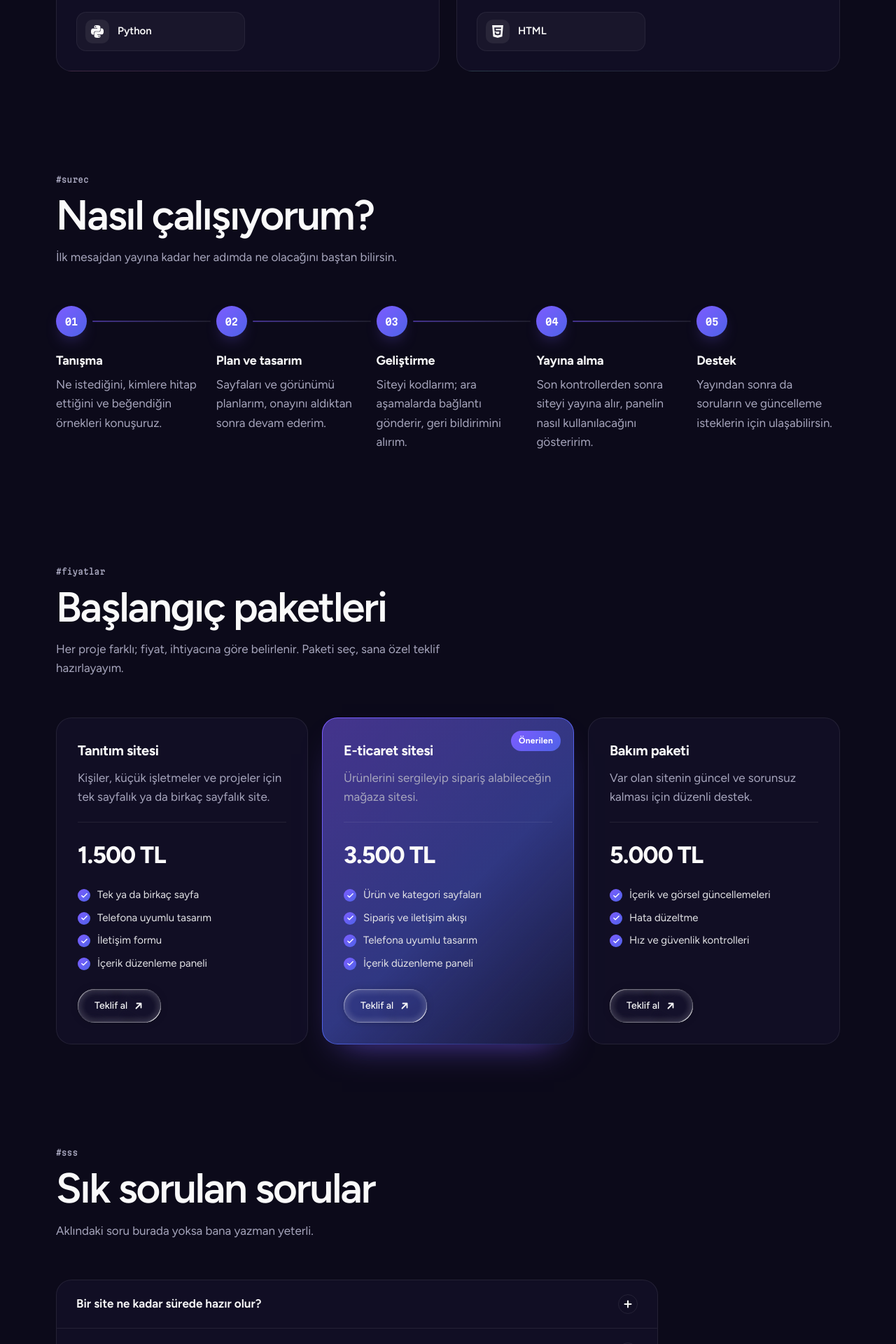
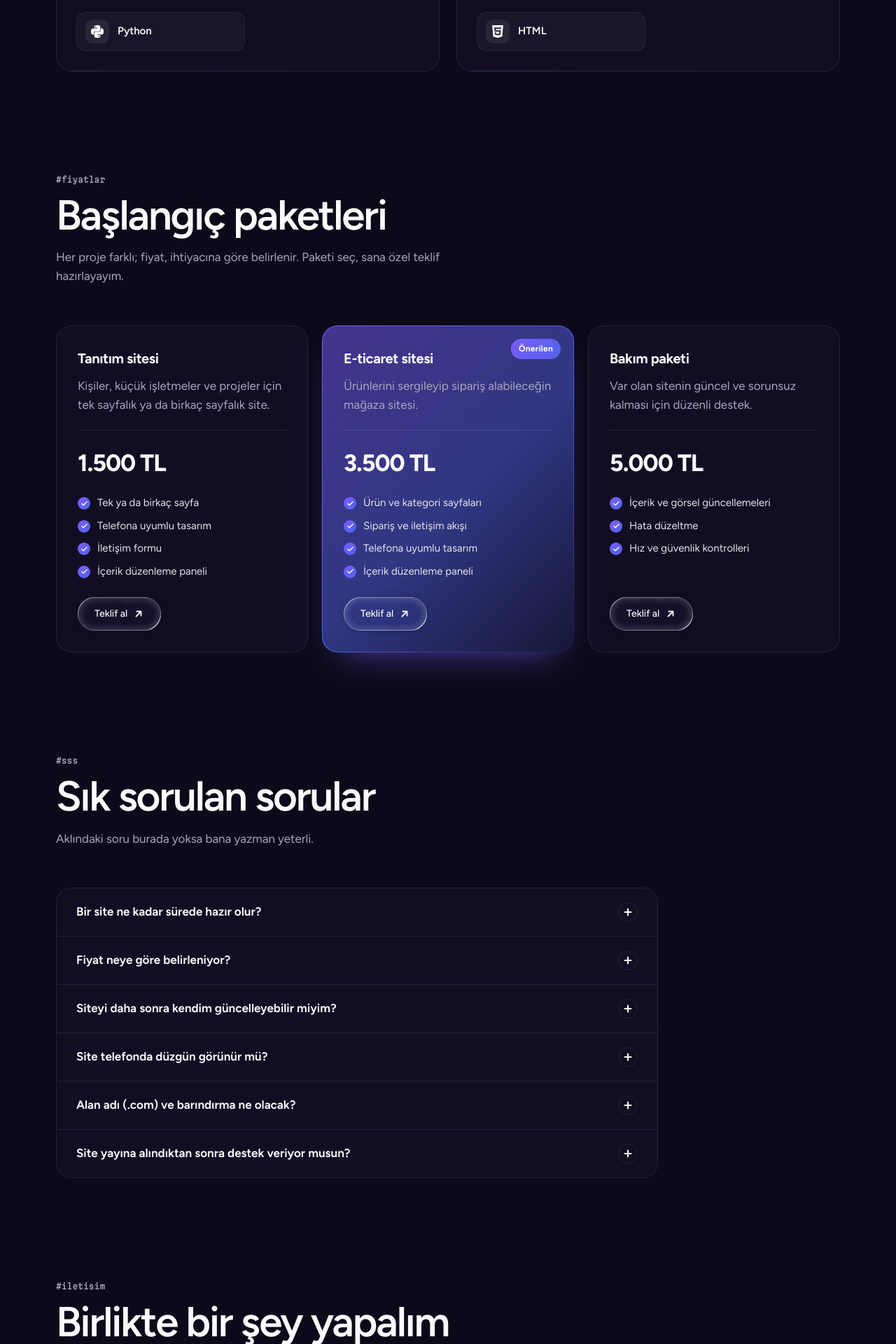
Before and after one commit to MuhammedHmz1453/MuhammedHmz1453.github.io, a Jekyll site: the page built from index.html, in a window 1280 px wide. Shown: the part 3682-5602 px from the top of the page at 70% size. Built offline with Jekyll 4.4.1, drawn with Linux system fonts in a browser that asks for light colours.

Commit message:
Çalışma süreci bölümü kaldırıldı
Co-Authored-By: Claude Opus 5.5 <noreply@anthropic.com>
Claude-Session: https://claude.ai/code/session_015cD98G2LMLwpiJcFaBPEqb

```diff
--- a/_data/surec.yml
+++ /dev/null
@@ -1,14 +0,0 @@
-# Bu dosya yönetim panelinden (/admin) düzenlenir.
-baslik: Nasıl çalışıyorum?
-aciklama: İlk mesajdan yayına kadar her adımda ne olacağını baştan bilirsin.
-adimlar:
-  - baslik: Tanışma
-    aciklama: Ne istediğini, kimlere hitap ettiğini ve beğendiğin örnekleri konuşuruz.
-  - baslik: Plan ve tasarım
-    aciklama: Sayfaları ve görünümü planlarım, onayını aldıktan sonra devam ederim.
-  - baslik: Geliştirme
-    aciklama: Siteyi kodlarım; ara aşamalarda bağlantı gönderir, geri bildirimini alırım.
-  - baslik: Yayına alma
-    aciklama: Son kontrollerden sonra siteyi yayına alır, panelin nasıl kullanılacağını gösteririm.
-  - baslik: Destek
-    aciklama: Yayından sonra da soruların ve güncelleme isteklerin için ulaşabilirsin.
--- a/css/style.css
+++ b/css/style.css
@@ -2107,7 +2107,7 @@ body::before {
 .legal-footer__inner a:hover { color: var(--strong); }
 
 /* =========================================================
-   Hizmetler, Çalışma süreci, Fiyatlandırma, SSS
+   Hizmetler, Fiyatlandırma, SSS
    ========================================================= */
 
 /* Ortak: tikli liste */
@@ -2180,63 +2180,6 @@ body::before {
 :root[data-theme="light"] .service:nth-child(3n+2) .service__icon { color: #1f6fd6; }
 :root[data-theme="light"] .service:nth-child(3n) .service__icon { color: #d02d79; }
 
-/* ---------- Çalışma süreci: numaralı adımlar ---------- */
-.steps {
-  position: relative;
-  display: grid;
-  gap: 18px;
-  padding: 0;
-  list-style: none;
-}
-.step {
-  position: relative;
-  padding: 0 0 0 64px;
-}
-.step__no {
-  position: absolute;
-  top: 0;
-  left: 0;
-  display: grid;
-  place-items: center;
-  width: 44px;
-  height: 44px;
-  border-radius: 50%;
-  background: linear-gradient(135deg, #7c5cff, #4f63e8);
-  box-shadow: 0 10px 24px -12px rgba(124, 92, 255, .8);
-  color: #fff;
-  font: 600 .875rem var(--font-mono);
-  font-variation-settings: "wdth" 87.5;
-}
-/* telefonda adımlar alt alta, numaralar dikey çizgiyle bağlı */
-.step:not(:last-child)::before {
-  content: "";
-  position: absolute;
-  top: 48px;
-  bottom: -14px;
-  left: 21px;
-  width: 2px;
-  border-radius: 2px;
-  background: linear-gradient(var(--line), color-mix(in srgb, #7c5cff 40%, transparent), var(--line));
-}
-.step h3 { padding-top: 9px; font-size: 1.125rem; font-weight: 700; letter-spacing: -0.01em; color: var(--strong); }
-.step p { margin-top: 6px; padding-bottom: 14px; color: var(--muted); line-height: 1.6; }
-/* geniş ekranda yan yana, numaralar yatay çizgiyle bağlı */
-@media (min-width: 960px) {
-  .steps { grid-template-columns: repeat(var(--adim, 5), minmax(0, 1fr)); gap: 24px; }
-  .step { padding: 64px 0 0; }
-  .step:not(:last-child)::before {
-    top: 21px;
-    bottom: auto;
-    left: 52px;
-    right: -16px;
-    width: auto;
-    height: 2px;
-    background: linear-gradient(90deg, color-mix(in srgb, #7c5cff 50%, transparent), var(--line));
-  }
-  .step h3 { padding-top: 0; }
-  .step p { padding-bottom: 0; }
-}
-
 /* ---------- Fiyatlandırma: paket kartları ---------- */
 .plans { display: grid; gap: 20px; grid-template-columns: minmax(0, 1fr); align-items: stretch; }
 @media (min-width: 900px) { .plans { grid-template-columns: repeat(auto-fit, minmax(260px, 1fr)); } }
--- a/index.html
+++ b/index.html
@@ -8,7 +8,7 @@
 {%- assign y = site.data.yetenekler -%}
 {%- assign i = site.data.iletisim -%}
 {%- assign hz = site.data.hizmetler -%}
-{%- assign sr = site.data.surec -%}
+
 {%- assign fy = site.data.fiyatlar -%}
 {%- assign sss = site.data.sss -%}
 {%- comment %} WhatsApp numarası: boşluk, tire, parantez ve + atılır; 0 ile başlıyorsa 9, 5 ile başlıyorsa 90 eklenir {% endcomment -%}
@@ -435,30 +435,6 @@
       </div>
     </section>
 
-    <!-- ============ ÇALIŞMA SÜRECİ ============
-         Adımlar panelden (Çalışma süreci) gelir. -->
-    {%- if sr.adimlar.size > 0 %}
-    <section class="section container" id="surec" aria-labelledby="surec-baslik">
-      <header class="section__head" data-reveal>
-        <a class="anchor" href="#surec">#surec</a>
-        <h2 id="surec-baslik">{{ sr.baslik | default: "Çalışma süreci" | escape }}</h2>
-        {%- if sr.aciklama and sr.aciklama != "" %}
-        <p class="section__sub">{{ sr.aciklama | escape }}</p>
-        {%- endif %}
-      </header>
-
-      <ol class="steps" style="--adim: {{ sr.adimlar.size }}">
-        {%- for a in sr.adimlar %}
-        <li class="step" data-reveal style="--i: {{ forloop.index0 }}">
-          <span class="step__no" aria-hidden="true">{{ forloop.index | prepend: "0" | slice: -2, 2 }}</span>
-          <h3>{{ a.baslik | escape }}</h3>
-          <p>{{ a.aciklama | escape }}</p>
-        </li>
-        {%- endfor %}
-      </ol>
-    </section>
-    {%- endif %}
-
     <!-- ============ FİYATLANDIRMA ============
          Paketler panelden (Fiyatlandırma) gelir. Fiyat boşsa "Teklif al" yazar.
          "Teklif al" düğmesi iletişim formuna gider ve mesaja paket adını yazar. -->
```
Also changed, not shown: other parts of index.html (+0 -1 lines), admin/config.yml (+0 -20 lines), admin/index.html (+5 -6 lines).
